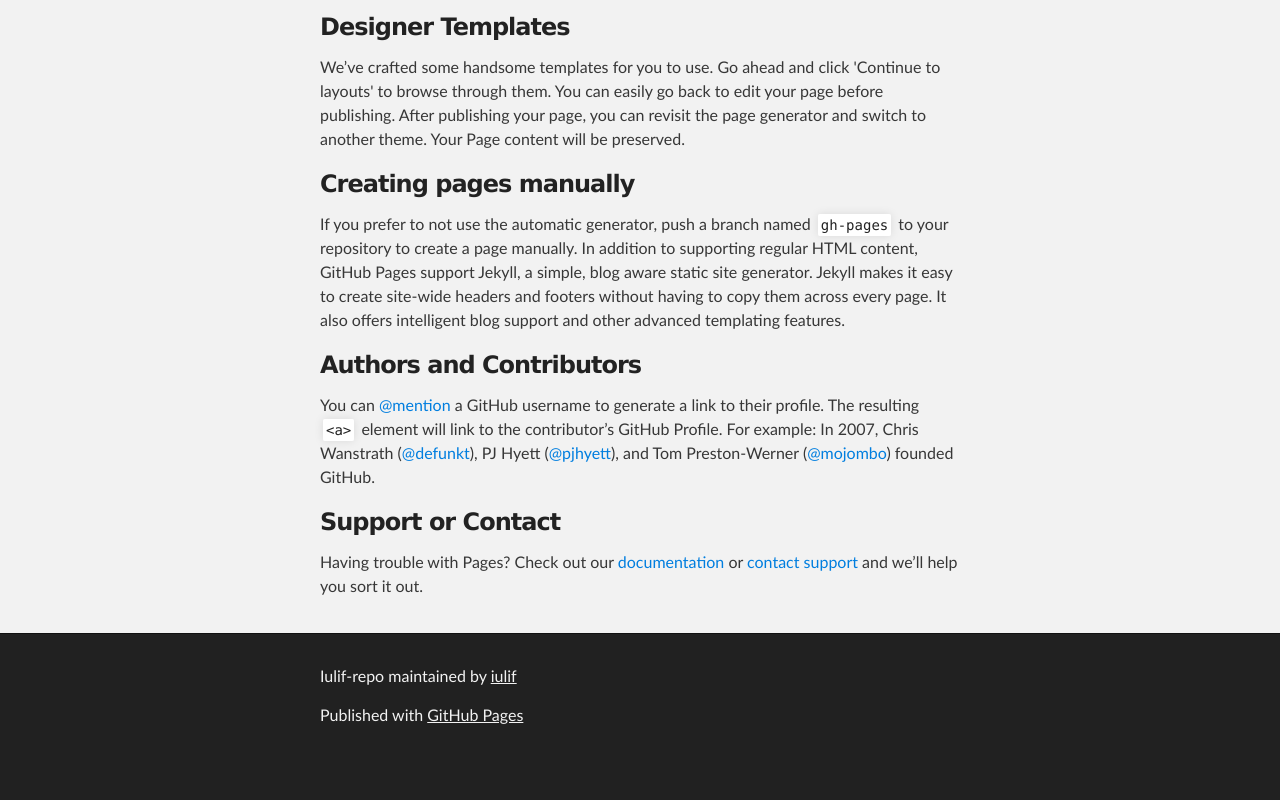
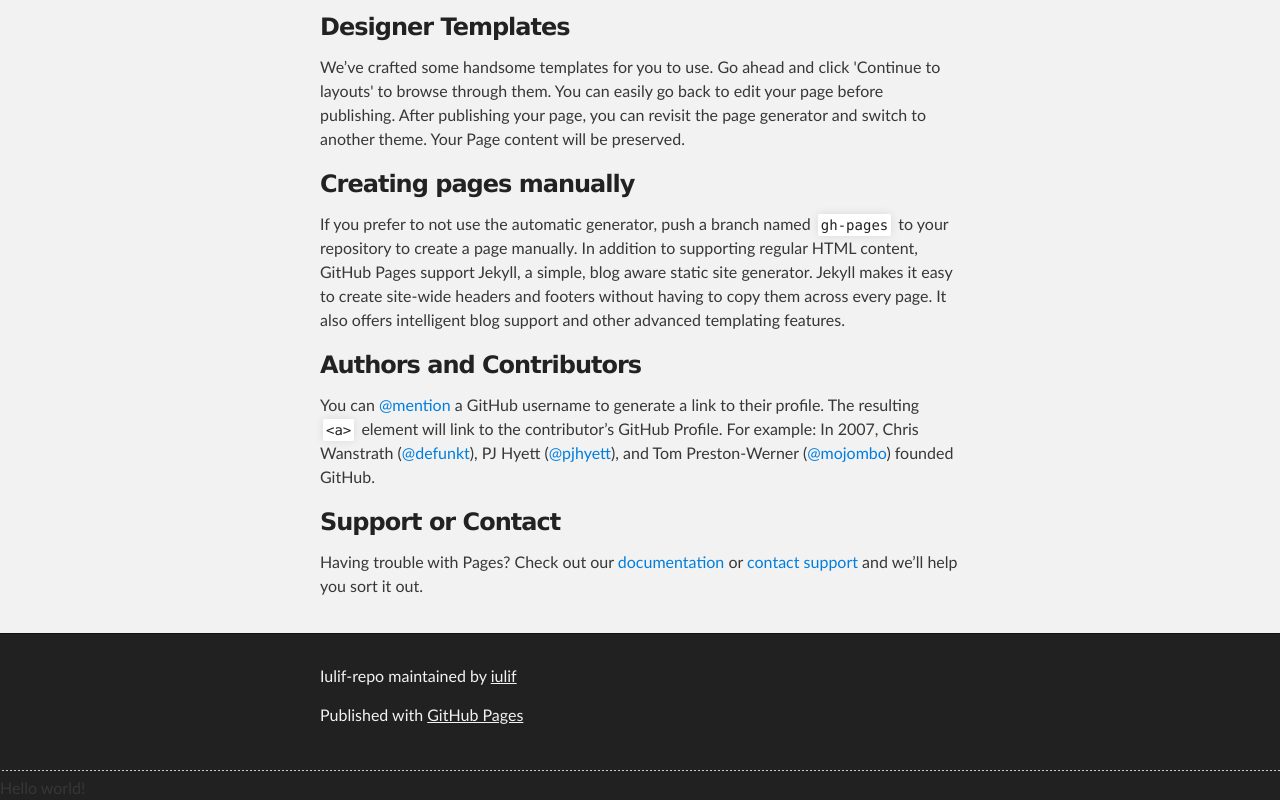
Before and after one commit to iulif/iulif-repo, a plain HTML site: page index.html in a window 1280 px wide. Shown: the part 456-1256 px from the top of the page. Before the commit the page ends 1218 px from the top, so only its background shows below. Drawn offline with Linux system fonts and the light colour scheme.

Commit message:
Update index.html
HW!

```diff
--- a/index.html
+++ b/index.html
@@ -30,6 +30,7 @@
 
     <!-- MAIN CONTENT -->
     12345
+
     <div id="main_content_wrap" class="outer">
       <section id="main_content" class="inner">
         <h3>
@@ -69,5 +70,6 @@
 
 
 
+<hr><EM></EM>Hello world!</EM>
   </body>
 </html>
```
